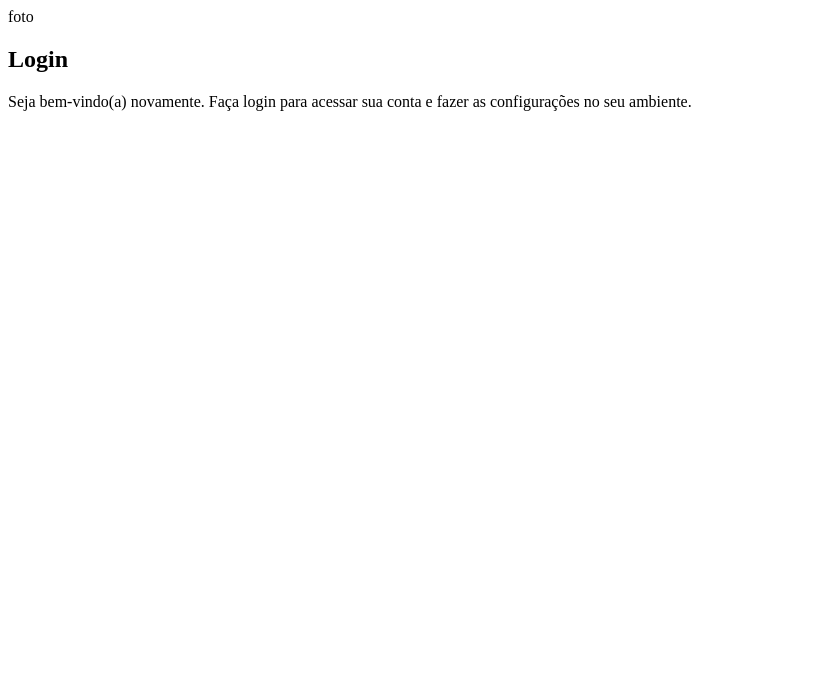
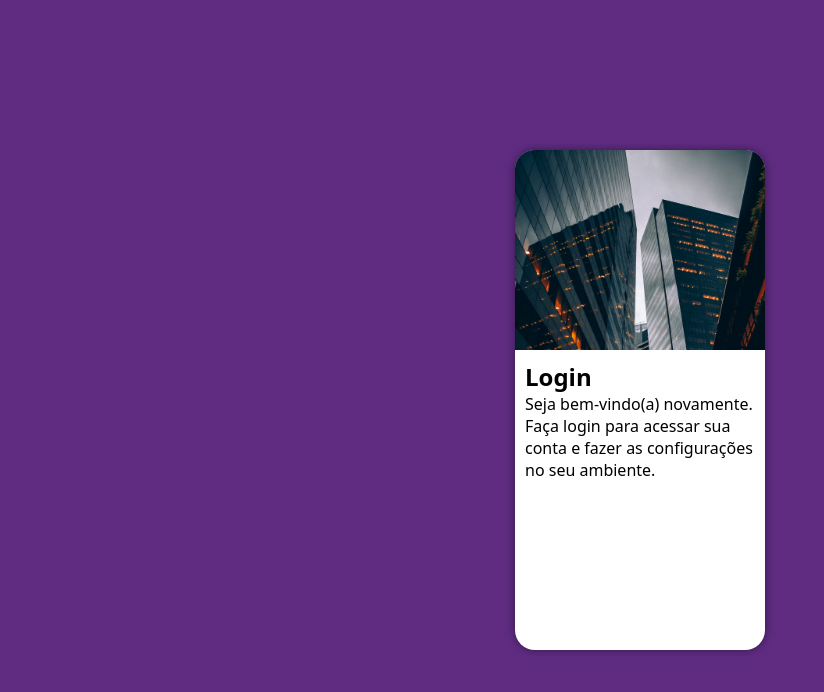
Before and after one commit to Gabrielhenrike/projeto-login, a plain HTML site: page index.html in a window 1280 px wide. Shown: the whole page, without its empty margins (0-824 px from the left). Drawn offline with Linux system fonts and the light colour scheme.

Commit message:
criação de estilo css

```diff
--- a/estilos/style.css
+++ b/estilos/style.css
@@ -5,3 +5,50 @@
     Verde: #49a09d
     Lilás: #5f2c82
 */
+
+* {
+    font-family: system-ui, -apple-system, BlinkMacSystemFont, 'Segoe UI', Roboto, Oxygen, Ubuntu, Cantarell, 'Open Sans', 'Helvetica Neue', sans-serif;
+    padding: 0px;
+    margin: 0px;
+    box-sizing: border-box;
+}
+
+body, html {
+    background-color: #5f2c82;
+    height: 100vh;
+    width: 100vw;
+}
+
+main {
+    position: relative;
+    height: 100vh;
+    width: 100vw;
+}
+
+section#login {
+    position: absolute;
+    top: 50%;
+    left: 50%;
+    transform: translate(-50%, -50%);
+    overflow: hidden;
+
+    background-color: white;
+    width: 250px;
+    height: 500px;
+    border-radius: 20px;
+    box-shadow: 0px 0px 10px rgba(0, 0, 0, 0.452);
+}
+
+section#login > div#imagem {
+    display: block;
+    background: #5f2c82 url(../imagens/predios.jpg) no-repeat;
+    background-size: cover;
+    background-position: top center;
+    height: 200px;
+}
+
+section#login > div#formulario {
+    display: block;
+    padding: 10px;
+
+}
--- a/index.html
+++ b/index.html
@@ -11,9 +11,9 @@
     <main>
         <section id="login">
             <div id="imagem">
-                foto
+
             </div>
-            <div id="login">
+            <div id="formulario">
                 <h1>Login</h1>
                 <p>Seja bem-vindo(a) novamente. Faça login para acessar sua conta e fazer as configurações no seu ambiente.</p>
                 <form action="login.php" method="post">
```
